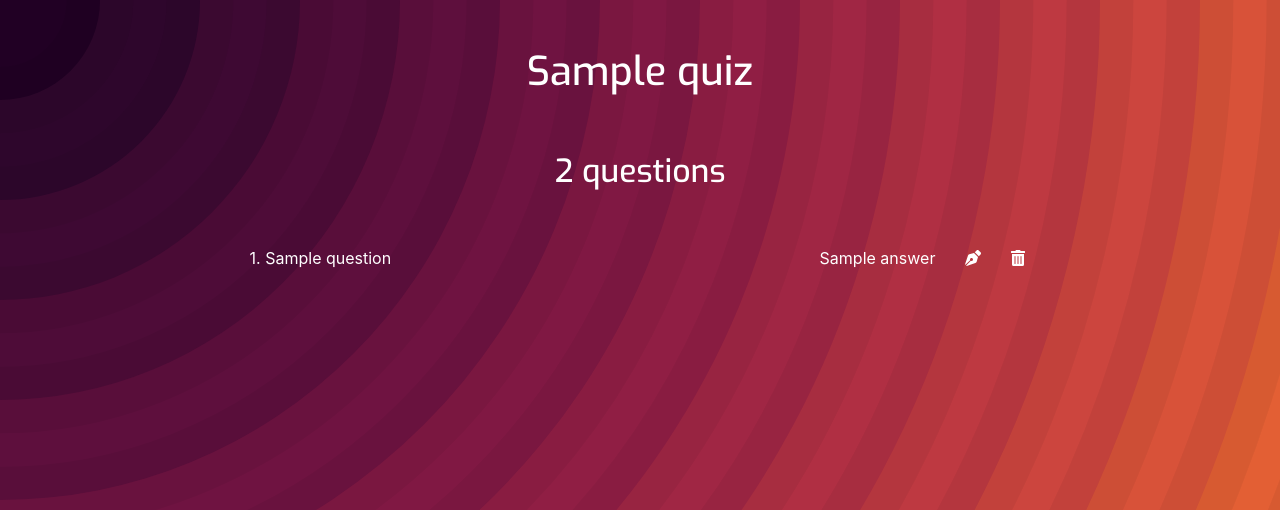
After one commit to AntoineMaurin/Quiz-App, a Django app: template templates/quiz_building_summary.html in a window 1280 px wide. The commit adds this page. Shown: the top 510 px of the page. Run offline with Django 3.2, Linux system fonts and the light colour scheme; the template is opened without the code that fills it: most values are stand-ins (such as "Sample title", 1, 10 or a date in 2020).

Commit message:
Avancement du récap de fin de création de quiz

```diff
--- a/Quiz_App/urls.py
+++ b/Quiz_App/urls.py
@@ -27,4 +27,5 @@ urlpatterns = [
     path('addquestion', views.addquestion),
     path('submitquiz', views.submitquiz),
     path('nextquestion', views.nextquestionpage),
+    path('deletequestion', views.deletequestion),
 ]
--- a/static/css/style.css
+++ b/static/css/style.css
@@ -177,3 +177,15 @@ a, a:hover {
   -ms-transform: rotate(45deg);
   transform: rotate(45deg);
 }
+
+#DeleteQuestionForm {
+  display: none;
+  position: absolute;
+  top: 50%;
+  right: 50%;
+  transform: translate(50%, -50%);
+  z-index: 9;
+  background-color: white;
+  max-width: 450px;
+  box-shadow: 0 0 5px;
+}
--- a/static/js/script.js
+++ b/static/js/script.js
@@ -12,6 +12,42 @@
 //
 // }
 
-function showQuizNameForm() {
-  document.getElementById('QuizNameForm').style.display = 'block';
+// function showQuizNameForm() {
+//   document.getElementById('QuizNameForm').style.display = 'block';
+// }
+
+function CloseDeleteQuestionForm() {
+  document.getElementById('DeleteQuestionForm').style.display = 'none';
 }
+
+
+$(document).ready(function(){
+
+  var csrf = $("input[name=csrfmiddlewaretoken]").val();
+
+  $("#CreateQuizButton").click(function(){
+    $("#QuizNameForm").fadeToggle();
+  });
+
+  $(".del-question").click(function() {
+
+    $("#DeleteQuestionForm").css("display", "block");
+
+    // var question_id = $(this).parent().find('name.question_id').val();
+    var question_id = $(this).parent().parent().siblings('input[name=question_id]').val();
+    var question_number_and_title = $(this).parent().parent().siblings('.question-title')[0].innerHTML;
+
+    clean_text = $.trim(question_number_and_title);
+    question_number = clean_text.split(" ")[0];
+    question_title = clean_text.split(/ (.+)/)[1];
+
+    // console.log(question_number_and_title);
+    // console.log(question_number);
+    // console.log(question_title);
+
+    $("#delete_question_title").text("Question " + question_number);
+    $("#delete_question_id").val(question_id);
+    $("#delete_question_message").text(question_title);
+
+  });
+});
--- a/templates/base.html
+++ b/templates/base.html
@@ -4,12 +4,10 @@
   <head>
     <meta charset="utf-8">
     <link rel="stylesheet" href="https://cdn.jsdelivr.net/npm/bootstrap@4.5.3/dist/css/bootstrap.min.css" integrity="sha384-TX8t27EcRE3e/ihU7zmQxVncDAy5uIKz4rEkgIXeMed4M0jlfIDPvg6uqKI2xXr2" crossorigin="anonymous">
+    <script src="https://ajax.googleapis.com/ajax/libs/jquery/3.5.1/jquery.min.js"></script>
     <script src="https://use.fontawesome.com/releases/v5.15.1/js/all.js" crossorigin="anonymous"></script>
     <link rel="stylesheet" href="{% static 'css/style.css' %}">
     <script src="{% static 'js/script.js' %}"></script>
-
-    <script src="https://cdn.jsdelivr.net/npm/pretty-checkbox@3.0/dist/pretty-checkbox.min.css" crossorigin="anonymous"></script>
-
     <title>{% block title %}{% endblock title %}</title>
   </head>
   <body class="{% block body_class %}{% endblock body_class %}">
--- a/templates/createquiz.html
+++ b/templates/createquiz.html
@@ -6,7 +6,6 @@
 {% block body_class %}bg-primary{% endblock body_class %}
 
 {% block body %}
-
 
   <section class="page-section">
     <div class="container-fluid bg-secondary py-3">
@@ -28,7 +27,7 @@
     <div class="container mt-5">
       <div class="row justify-content-center pt-5">
         <div class="col-auto">
-          <button id="CreateQuizButton" onclick="showQuizNameForm()" class="btn btn-dark d-flex"><i class="fas fa-clipboard-check fa-2x my-auto ml-2 mr-3"></i><h1 class="display-4">Create a quiz</h1><i class="fas fa-clipboard-check fa-2x my-auto mr-2 ml-3"></i></button>
+          <button id="CreateQuizButton" class="btn btn-dark d-flex"><i class="fas fa-clipboard-check fa-2x my-auto ml-2 mr-3"></i><h1 class="display-4">Create a quiz</h1><i class="fas fa-clipboard-check fa-2x my-auto mr-2 ml-3"></i></button>
         </div>
       </div>
     </div>
@@ -36,7 +35,7 @@
     <div id="QuizNameForm" class="container">
       <div class="row justify-content-center">
         <div class="col-auto">
-          <form class="mt-5" action="/questioncreation" method="post"">
+          <form class="mt-5" action="/questioncreation" method="post">
             {% csrf_token %}
             <div class="d-flex">
               <input class="form-control pt-2" id="QuizName" type="text" name="quiz_name" required="true" placeholder="Quiz name" maxlength="30">
--- /dev/null
+++ b/templates/delete_question_form.html
@@ -0,0 +1,23 @@
+<div id="DeleteQuestionForm">
+  <div class="pl-3 py-2 border-bottom">
+    <h4 class="my-1" id="delete_question_title"></h4>
+  </div>
+  <form class="py-3 border" action="/deletequestion" method="post">
+    {% csrf_token %}
+    <div class="mb-2 px-3">
+      <p class="mb-3">Are you sure you want to delete this question ?</p>
+    </div>
+    <div class="mb-2 px-3">
+      <p class="mb-3" id="delete_question_message"></p>
+    </div>
+    <input type="hidden" id="delete_question_id" name="question_id" value="">
+    <div class="row justify-content-around text-center">
+      <div class="col">
+        <button type="submit" onclick="CloseDeleteQuestionForm()" class="">Supprimer</button>
+      </div>
+      <div class="col">
+        <div onclick="CloseDeleteQuestionForm()" class="">Annuler</div>
+      </div>
+    </div>
+  </form>
+</div>
--- /dev/null
+++ b/templates/quiz_building_summary.html
@@ -0,0 +1,53 @@
+{% extends 'base.html' %}
+{% load static %}
+
+{% block body_class %}custom-bg{% endblock body_class %}
+
+{% block body %}
+
+<div class="row justify-content-center mt-5 mx-auto">
+  <div class="col-auto">
+    <div class="mx-auto"><h1 class="font-exo-medium text-white">{{ quiz.title }}</h1></div>
+  </div>
+</div>
+
+<div class="container">
+  <div class="row justify-content-center mt-5 mx-auto">
+    <div class="col-auto">
+      <h2 class="font-exo-medium text-white">{{ quiz.question_set.all|length|add:"1" }} questions</h2>
+    </div>
+  </div>
+</div>
+
+<div class="container mt-5 text-white">
+  {% for question in questions %}
+    <form class="" action="/deletequestion" method="post">
+      {% csrf_token %}
+      <div class="row justify-content-center">
+        <input type="hidden" name="question_id" value="{{ question.id }}">
+        <div class="col-6 question-title" value="{{ question.title }}">
+          {{ forloop.counter }}. {{ question.title }}
+        </div>
+        {% for answer in question.answer_set.all %}
+          <div class="col-auto">
+            {{ answer.title }}
+          </div>
+        {% endfor %}
+        <div class="col-1">
+          <div class="row">
+            <div class="col-auto edit-question">
+              <i class="fas fa-pen-nib"></i>
+            </div>
+            <div class="col-auto del-question">
+              <i class="fas fa-trash-alt"></i>
+            </div>
+          </div>
+        </div>
+      </div>
+    </form>
+  {% endfor %}
+</div>
+
+{% include "delete_question_form.html" %}
+
+{% endblock body %}
--- a/templates/quiz_question_form.html
+++ b/templates/quiz_question_form.html
@@ -15,7 +15,7 @@
 <div class="row justify-content-center mt-5 mx-auto">
   <div class="col-auto">
     {% for message in messages %}
-      <div class="alert alert-{{ message.tags }}">
+      <div id="alert" class="alert alert-{{ message.tags }}">
         {{ message }}
       </div>
     {% endfor %}
```
Also changed, not shown: Quiz_App/views.py (+34 -9 lines).
